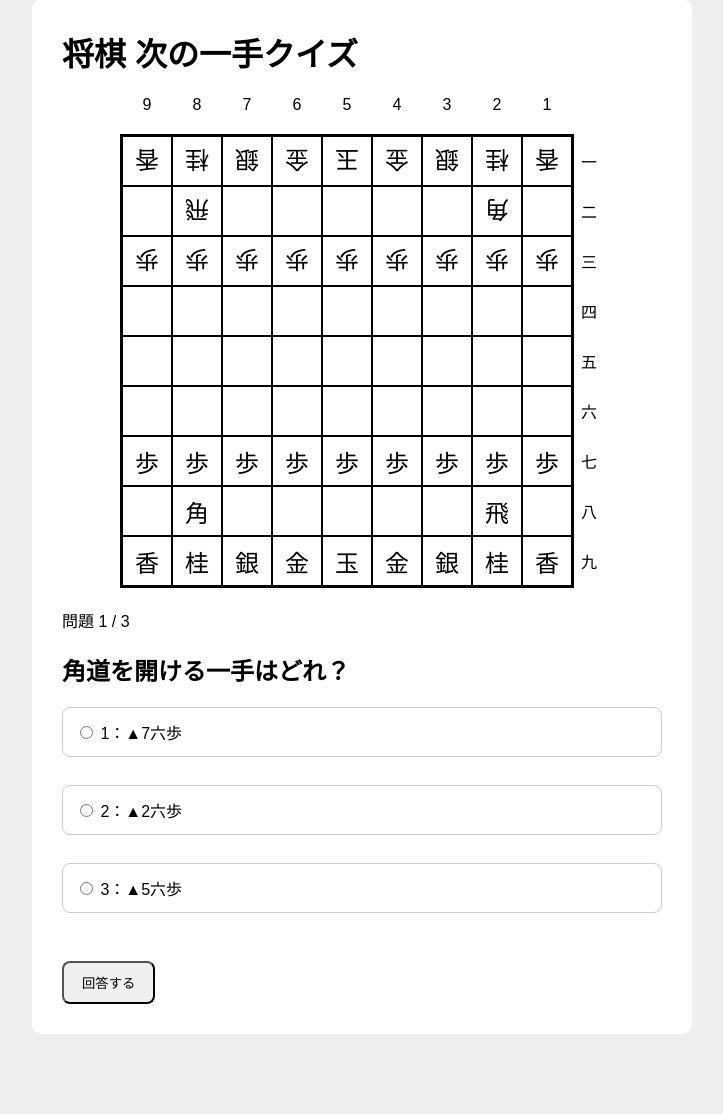
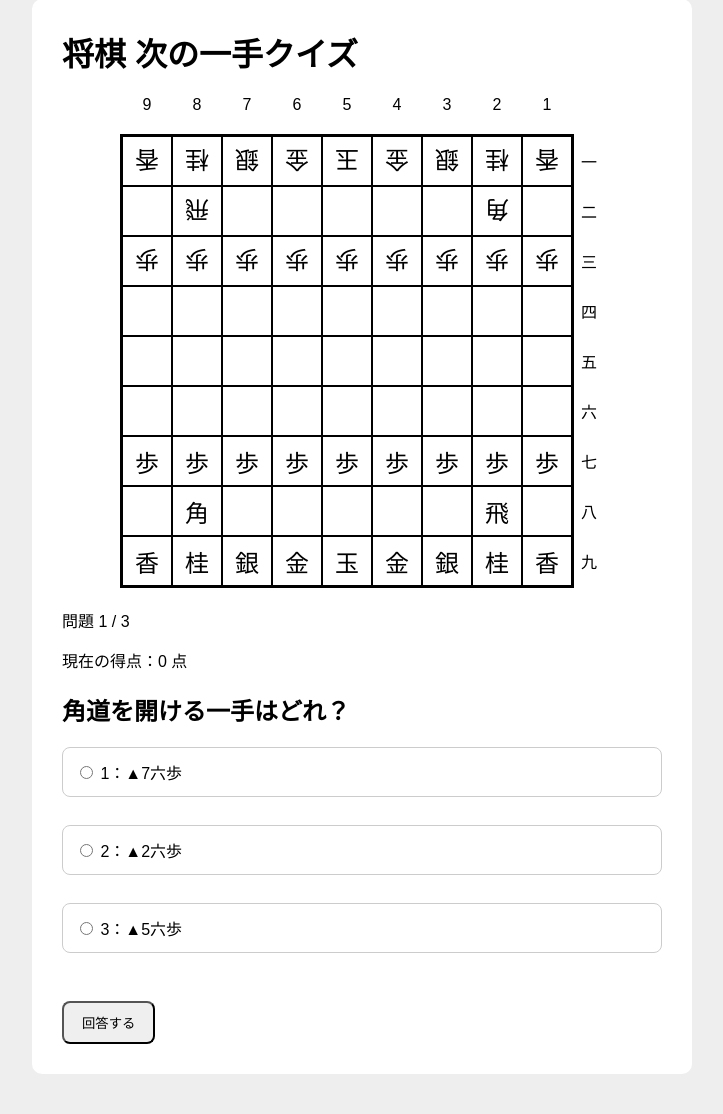
Before and after one commit to yusei-nojiri/shogi_quiz, a Flask app: page / in a window 1280 px wide. Shown: the part 41-1155 px from the top of the page, without its empty margins (278-1001 px from the left). Before the commit the page ends 1075 px from the top, so only its background shows below. Run offline with Flask 3, Linux system fonts and the light colour scheme.

Commit message:
クイズ途中の得点表示を追加

```diff
--- a/templates/index.html
+++ b/templates/index.html
@@ -70,6 +70,7 @@
 		</div>
 
 		<p>問題 {{ question_index + 1 }} / {{ total_questions }}</p>
+		<p>現在の得点：{{ score }} 点</p>
 
     	<h2>{{ question["question"] }}</h2>
 
```
